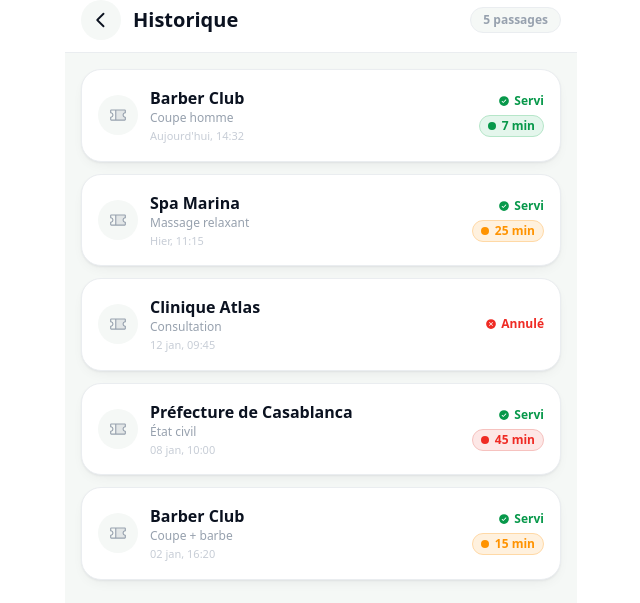
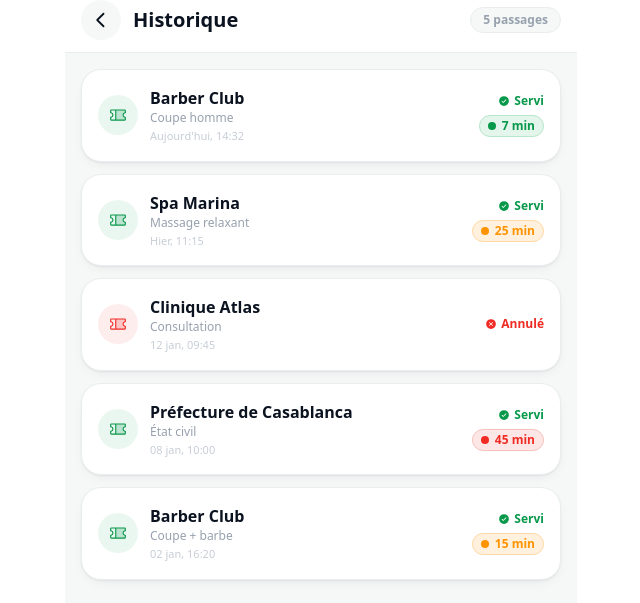
Before and after one commit to hhikmi-netizen/tornoo, a Next.js app: page /profile/history in a window 1280 px wide. Shown: the top 603 px of the page, without its empty margins (319-959 px from the left). Built offline with nearby package versions, Linux system fonts and the light colour scheme.

Commit message:
feat(history): color-code ticket icon by visit status (served/cancelled/waiting)
https://claude.ai/code/session_01KKWqqQdZ1nc7GEyprtCtZn

```diff
--- a/src/app/(client)/profile/history/page.tsx
+++ b/src/app/(client)/profile/history/page.tsx
@@ -47,8 +47,11 @@ export default function HistoryPage() {
               transition={{ delay: i * 0.06 }}
               className="bg-white rounded-[20px] border border-line shadow-1 p-4 flex items-center gap-3"
             >
-              <div className="w-10 h-10 rounded-full bg-surface-2 flex items-center justify-center shrink-0">
-                <Ticket weight="duotone" size={18} className="text-ink-3" />
+              <div
+                className="w-10 h-10 rounded-full flex items-center justify-center shrink-0"
+                style={{ background: `${s.color}15` }}
+              >
+                <Ticket weight="duotone" size={18} style={{ color: s.color }} />
               </div>
               <div className="flex-1 min-w-0">
                 <p className="font-black text-ink truncate">{item.establishment.name}</p>
```
